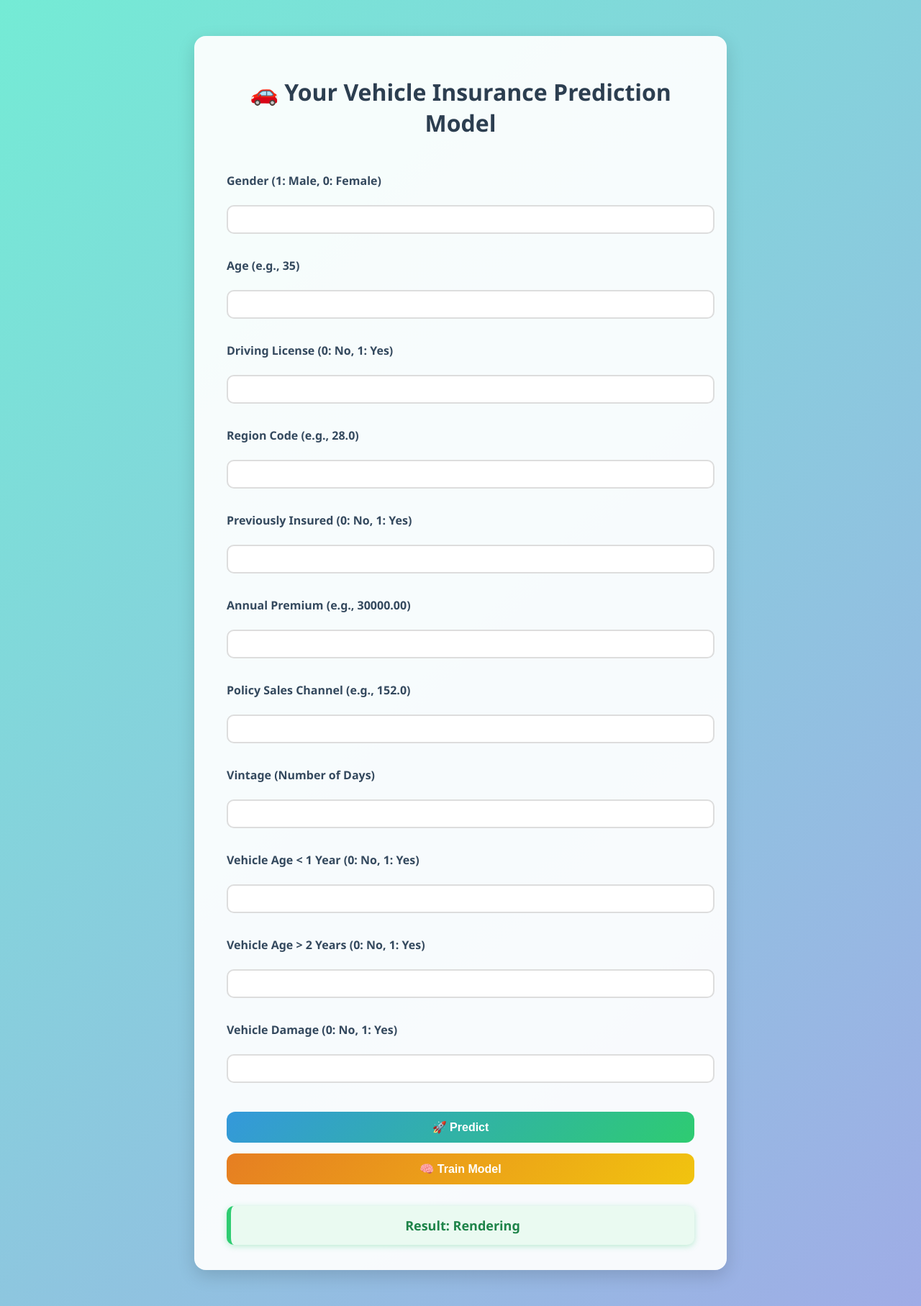
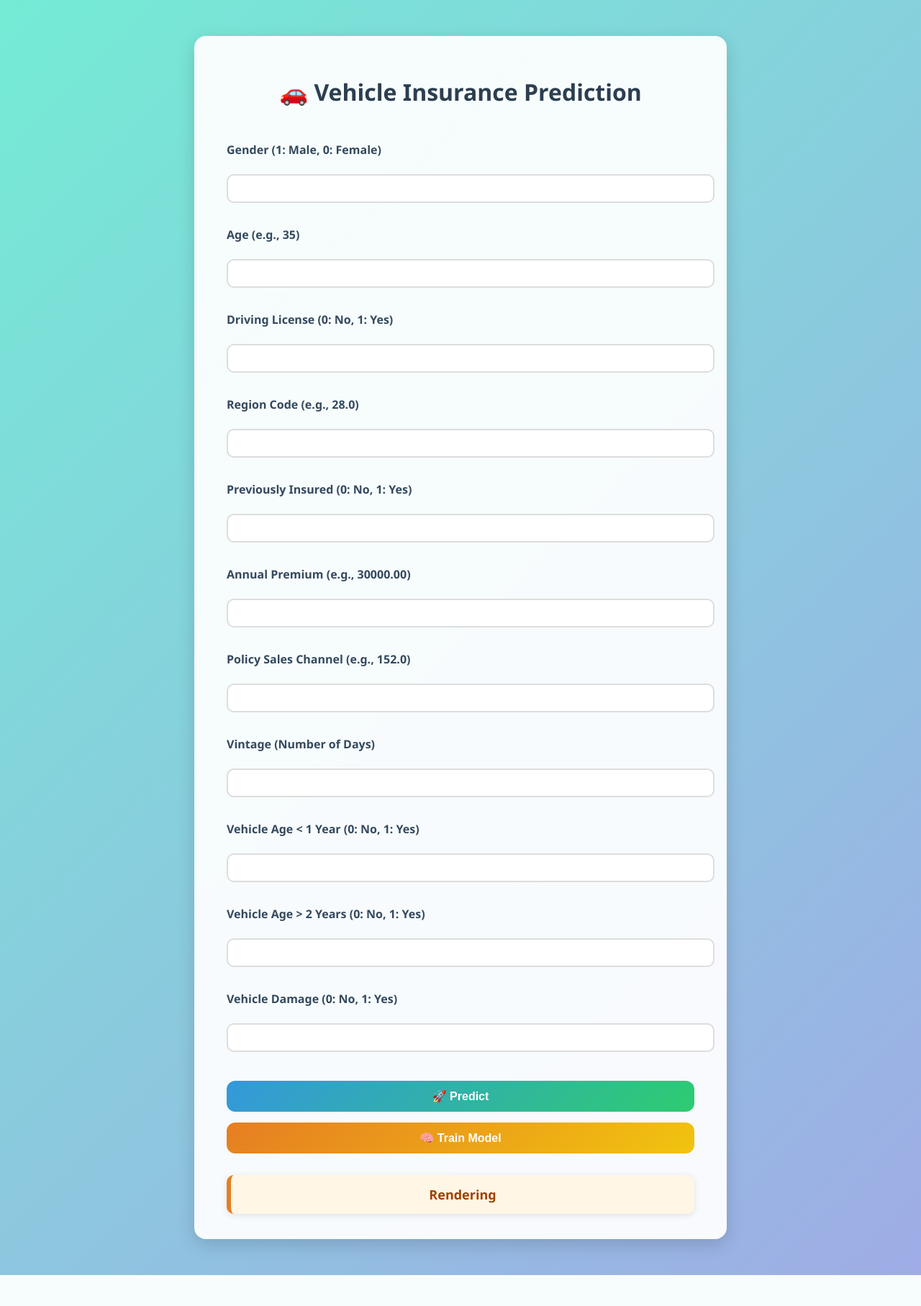
Before and after one commit to imran1004m/mlops-project1, a FastAPI app: page / in a window 1280 px wide. Shown: the whole page at 72% size. After the commit the page ends 1772 px from the top, so only its background shows below. Run offline with FastAPI, Linux system fonts and the light colour scheme; parts of the project's set-up code (start-up, migrations or seed data) failed here and were passed over.

Commit message:
new ui updated again

```diff
--- a/templates/vehicledata.html
+++ b/templates/vehicledata.html
@@ -77,21 +77,30 @@
 
         .result {
             margin-top: 30px;
-            background-color: #eafaf1;
-            border-left: 6px solid #2ecc71;
             padding: 15px 20px;
             border-radius: 10px;
             font-size: 18px;
             font-weight: bold;
+            text-align: center;
+            box-shadow: 0 2px 8px rgba(0, 0, 0, 0.1);
+        }
+
+        .result.success {
+            background-color: #eafaf1;
+            border-left: 6px solid #2ecc71;
             color: #1e8449;
-            box-shadow: 0 2px 8px rgba(46, 204, 113, 0.3);
-            text-align: center;
+        }
+
+        .result.warning {
+            background-color: #fff6e5;
+            border-left: 6px solid #e67e22;
+            color: #a04000;
         }
     </style>
 </head>
 <body>
     <div class="container">
-        <h1>🚗 Your Vehicle Insurance Prediction Model</h1>
+        <h1>🚗 Vehicle Insurance Prediction</h1>
 
         <form method="post" action="/">
             <label for="Gender">Gender (1: Male, 0: Female)</label>
@@ -135,8 +144,8 @@
         </form>
 
         {% if context %}
-            <div class="result">
-                Result: {{ context }}
+            <div class="result {% if 'Great' in context %}success{% else %}warning{% endif %}">
+                {{ context }}
             </div>
         {% endif %}
     </div>
```
